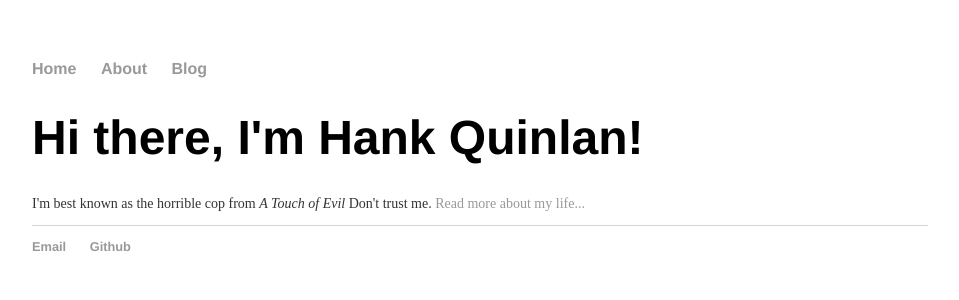
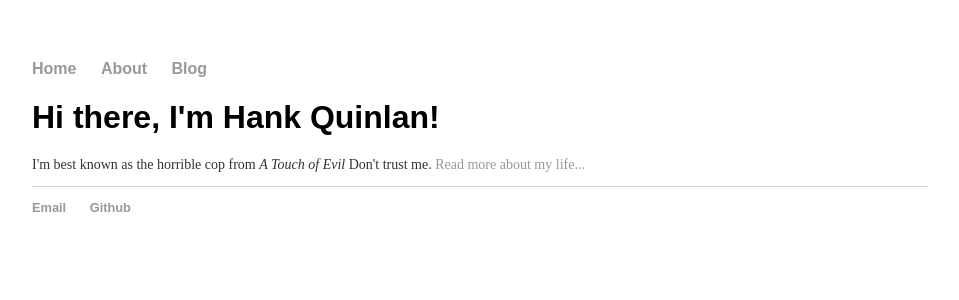
Before and after one commit to lucytyuan/lucytyuan.github.io, a Jekyll site: the page built from index.html, in a window 1280 px wide. Shown: the top 300 px of the page, without its empty margins (160-1119 px from the left). Built offline with Jekyll 4.4.1, drawn with Linux system fonts in a browser that asks for light colours.

Commit message:
Update main.css

```diff
--- a/css/main.css
+++ b/css/main.css
@@ -3,7 +3,7 @@
     width: 70%;
 }
 nav ul, footer ul {
-    font-family:'Helvetica', 'Arial', 'Sans-Serif';
+    font-family:'Karla', 'Arial', 'Sans-Serif';
     padding: 0px;
     list-style: none;
     font-weight: bold;
@@ -20,8 +20,8 @@
     text-decoration: underline;
 }
 h1 {
-    font-size: 3em;
-    font-family:'Helvetica', 'Arial', 'Sans-Serif';
+    font-size: 24pt;
+    font-family:'Karla', 'Arial', 'Sans-Serif';
 }
 p {
     font-size: 10.5pt;
@@ -35,7 +35,7 @@
 
 ul.posts {
     margin: 20px auto 40px;
-    font-size: 1.5em;
+    font-size: 10.5pt;
 }
 
 ul.posts li {
```
